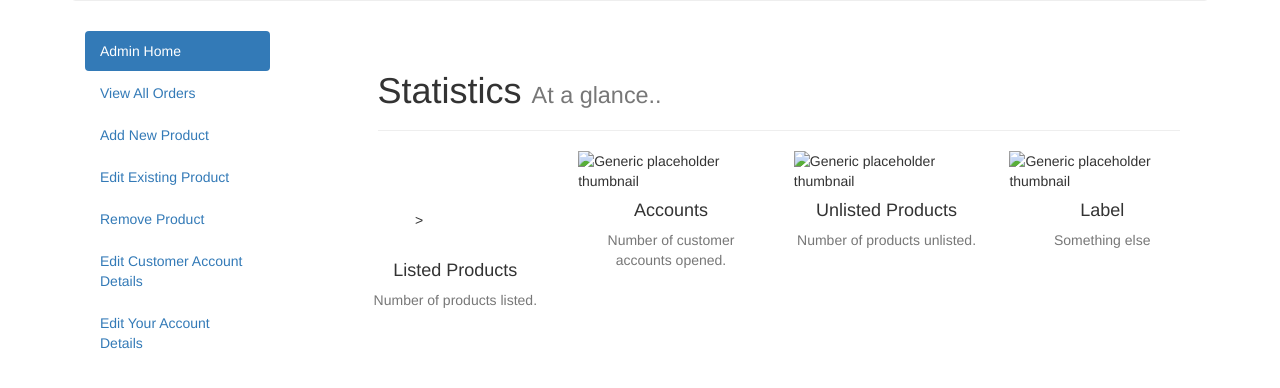
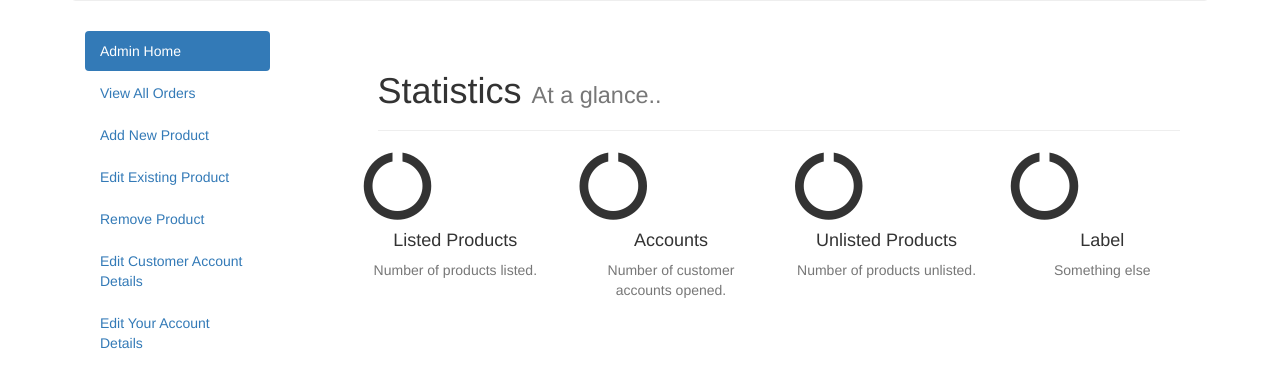
Before and after one commit to EdtheHack/AssignmentWebsite, a PHP site: page /admin-home.php in a window 1280 px wide. Shown: the part 295-683 px from the top of the page. Run offline with PHP 8.4, Linux system fonts and the light colour scheme; some libraries are stand-ins or nearby versions.

Commit message:
Changing the placeholders successfully I think

```diff
--- a/admin-home.php
+++ b/admin-home.php
@@ -65,19 +65,20 @@ include ("includes/nav.php");
       </div>
       <div class="row">
         <div class="row placeholders">
-          <div class="col-xs-6 col-sm-3 placeholder"> <i class="fa-5x fa-circle-o-notch"></i>>
+          <div class="col-xs-6 col-sm-3 placeholder">
+          <i class="fa fa-circle-o-notch fa-5x"></i>
             <h4 class="text-center">Listed Products</h4>
             <p class="text-muted text-center">Number of products listed.</p>
           </div>
-          <div class="col-xs-6 col-sm-3 placeholder"> <img data-src="js/holder.js/200x200/auto/vine" class="img-responsive" alt="Generic placeholder thumbnail">
+          <div class="col-xs-6 col-sm-3 placeholder"> <i class="fa fa-circle-o-notch fa-5x"></i>
             <h4 class="text-center">Accounts</h4>
             <p class="text-muted text-center">Number of customer accounts opened.</p>
           </div>
-          <div class="col-xs-6 col-sm-3 placeholder"> <img data-src="js/holder.js/200x200/auto/sky" class="img-responsive" alt="Generic placeholder thumbnail">
+          <div class="col-xs-6 col-sm-3 placeholder"> <i class="fa fa-circle-o-notch fa-5x"></i>
             <h4 class="text-center">Unlisted Products</h4>
             <p class="text-muted text-center">Number of products unlisted.</p>
           </div>
-          <div class="col-xs-6 col-sm-3 placeholder"> <img data-src="js/holder.js/200x200/auto/vine" class="img-responsive" alt="Generic placeholder thumbnail">
+          <div class="col-xs-6 col-sm-3 placeholder"> <i class="fa fa-circle-o-notch fa-5x"></i>
             <h4 class="text-center">Label</h4>
             <p class="text-muted text-center">Something else</p>
           </div>
```
